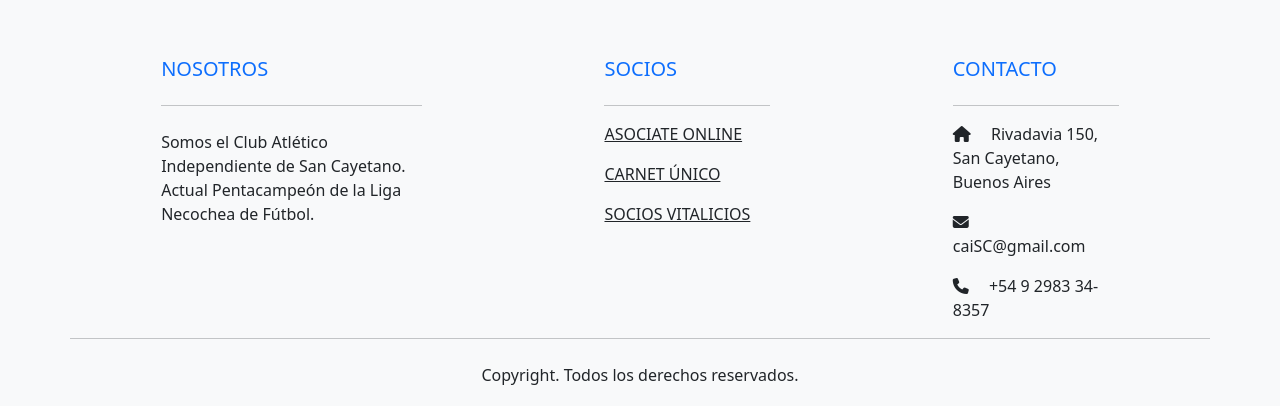
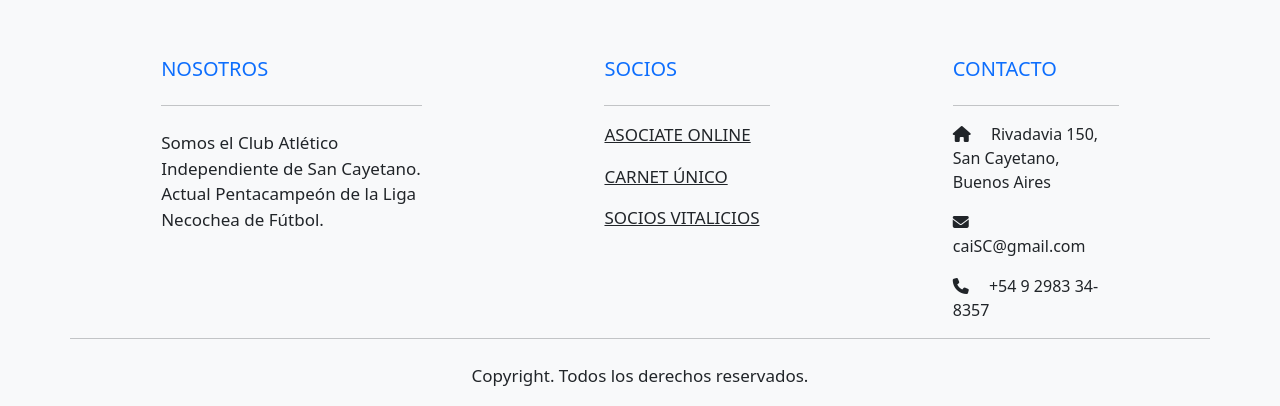
Before and after one commit to marcelotenaglia/Primer_Cuatrimestre, a plain HTML site: page principal.html in a window 1280 px wide. Shown: the part 90-496 px from the top of the page. Drawn offline with nearby package versions, Linux system fonts and the light colour scheme; files that its build step writes are made by us from their sources.

Commit message:
principal.html

```diff
--- a/principal.html
+++ b/principal.html
@@ -3,7 +3,7 @@
 <head>
     <meta charset="UTF-8">
     <meta name="viewport" content="width=device-width, initial-scale=1.0">
-    <link rel="stylesheet" href="../diseño/dis1.css">
+    <link rel="stylesheet" href="../diseño/disTP.css">
     <link rel="shortcut icon" href="../fotos/icon.jpg">
     <title>Independiente San Cayetano</title>
     <link rel="stylesheet" href="https://cdnjs.cloudflare.com/ajax/libs/font-awesome/6.4.0/css/all.min.css" integrity="sha512-iecdLmaskl7CVkqkXNQ/ZH/XLlvWZOJyj7Yy7tcenmpD1ypASozpmT/E0iPtmFIB46ZmdtAc9eNBvH0H/ZpiBw==" crossorigin="anonymous" referrerpolicy="no-referrer" />
```
